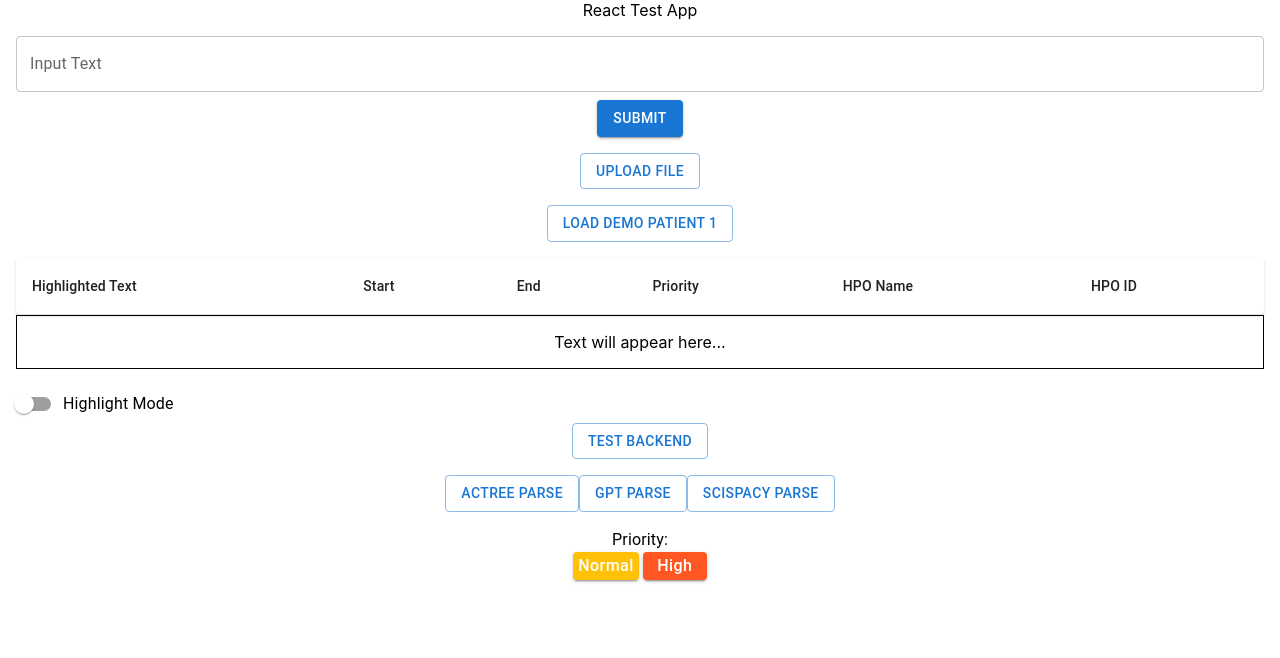
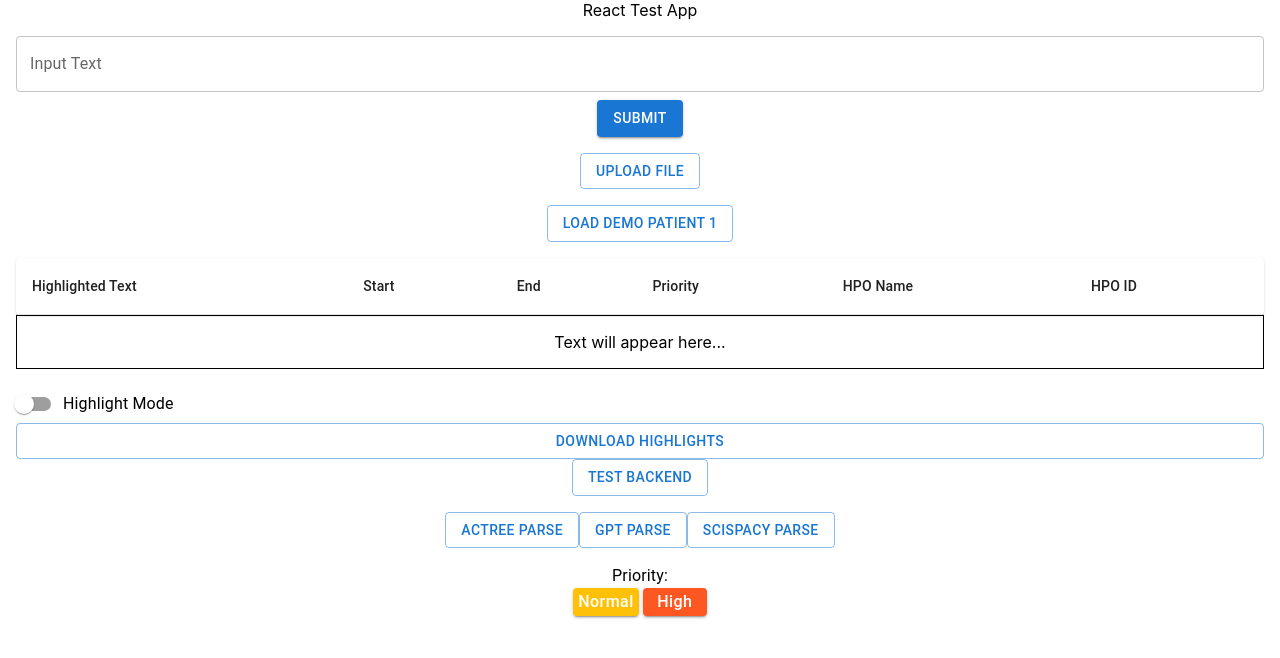
Before and after one commit to stormliucong/Doc2Hpo2.0, a React (Create React App) app in the folder front-end/: page / in a window 1280 px wide. Shown: the top 658 px of the page. Built offline with nearby package versions, Linux system fonts and the light colour scheme.

Commit message:
add a json download button

```diff
--- a/front-end/src/Components/MedicalTextAnnotator.js
+++ b/front-end/src/Components/MedicalTextAnnotator.js
@@ -470,6 +470,19 @@ const MedicalTextAnnotator = () => {
             }
             label="Highlight Mode"
           />
+          {/* a download button to download highlights as a json file */}
+          <Button variant="outlined" onClick={() => {
+            const element = document.createElement("a");
+            const download_json = {text: fileText, highlights: highlights };
+            const file = new Blob([JSON.stringify(download_json)], { type: 'application/json' });
+            element.href = URL.createObjectURL(file);
+            element.download = "highlights.json";
+            document.body.appendChild(element); // Required for this to work in FireFox
+            element.click();
+          }
+          }>
+            Download Highlights
+          </Button>
 
         </FormGroup>
         {/* A button to test backend */}
```
Also changed, not shown: 2 other files (tests, documents, lock files or other folders).
